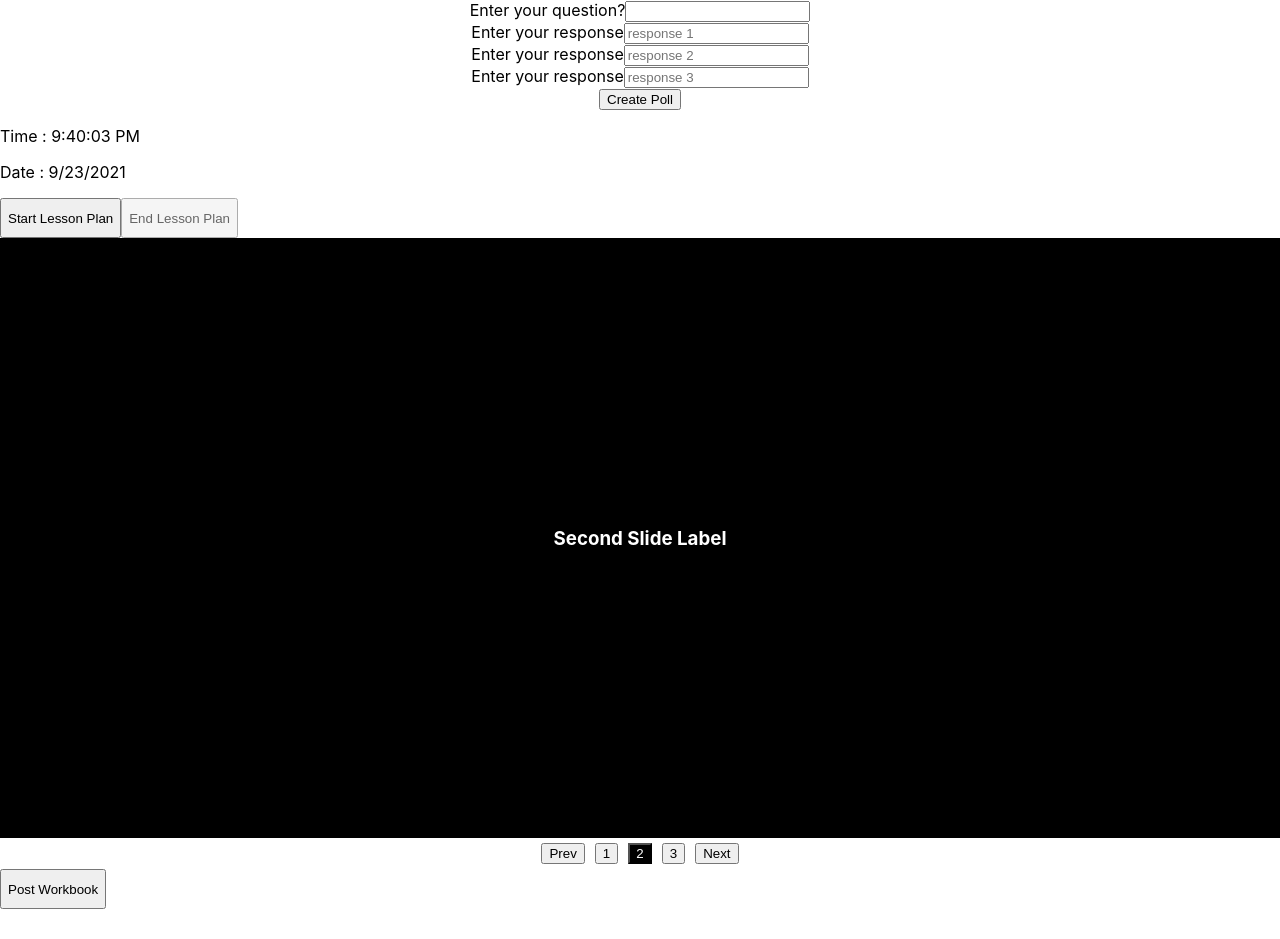
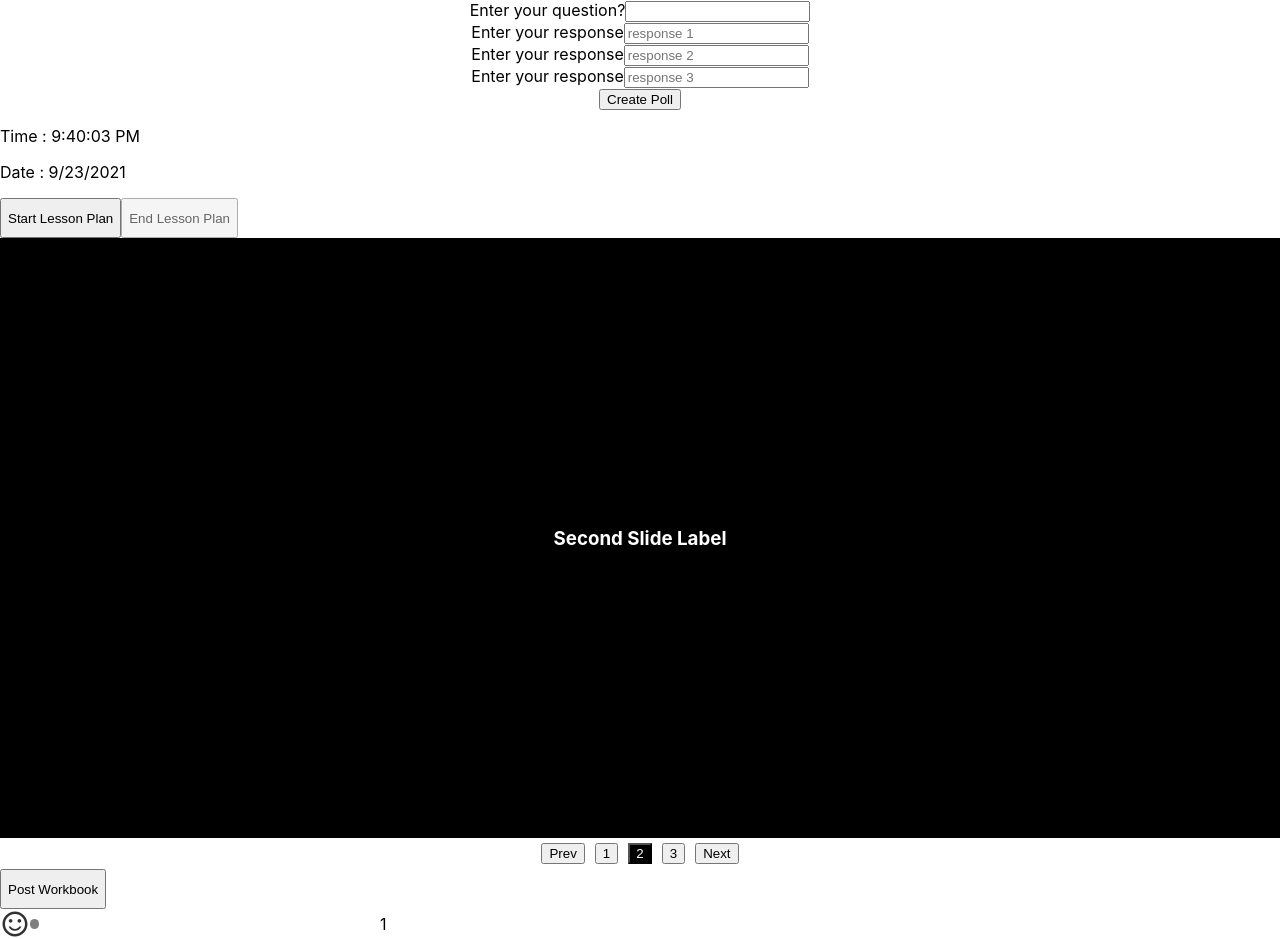
Before and after one commit to j-setiawan/decode-2021-teacher, a React (Create React App) app: page / in a window 1280 px wide. Shown: the top 939 px of the page. Before the commit the page ends 909 px from the top, so only its background shows below. Built offline with nearby package versions, Linux system fonts and the light colour scheme; what pullstate would draw is missing.

Commit message:
Integrated emotions

```diff
--- a/src/App.js
+++ b/src/App.js
@@ -1,15 +1,17 @@
 import './App.css';
 import Questions from './components/polls/questions/Questions';
+import Emotions from "./components/emotions/Emotions";
 import Storybook, { CarouselItem } from './components/storybook/Storybook';
 import DateTime from './components/storybook/DateTime';
 import styled from 'styled-components';
 import React, { useState } from "react";
 
-const headerButtons = ['Start Lesson Plan', 'End Lesson Plan'];
-const footerButtons = ['Post Workbook'];
-
-
 function App() {
+  const students = {
+    totalStudentsHappy: 1,
+    totalStudentsNeutral: 15,
+    totalStudentsSad: 23,
+  };
   const question = {
     pollId: "123",
     question: "What is the name of the hackathon?",
@@ -24,6 +26,9 @@ function App() {
       }
     ]
   }
+
+  const headerButtons = ['Start Lesson Plan', 'End Lesson Plan'];
+  const footerButtons = ['Post Workbook'];
 
   return (
     <div className="App">
@@ -43,6 +48,7 @@ function App() {
         </CarouselItem>
       </Storybook>
       <ToggleGroup buttonTags = {footerButtons}/>
+      <Emotions students={students} />
     </div>
   );
 }
```
